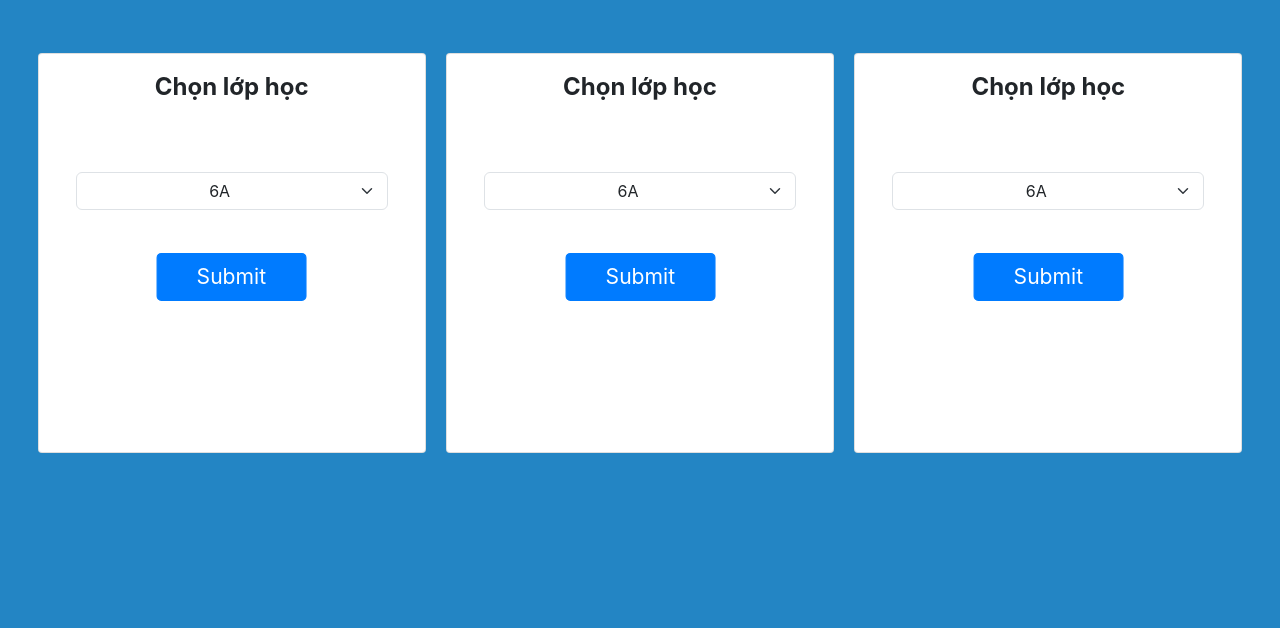
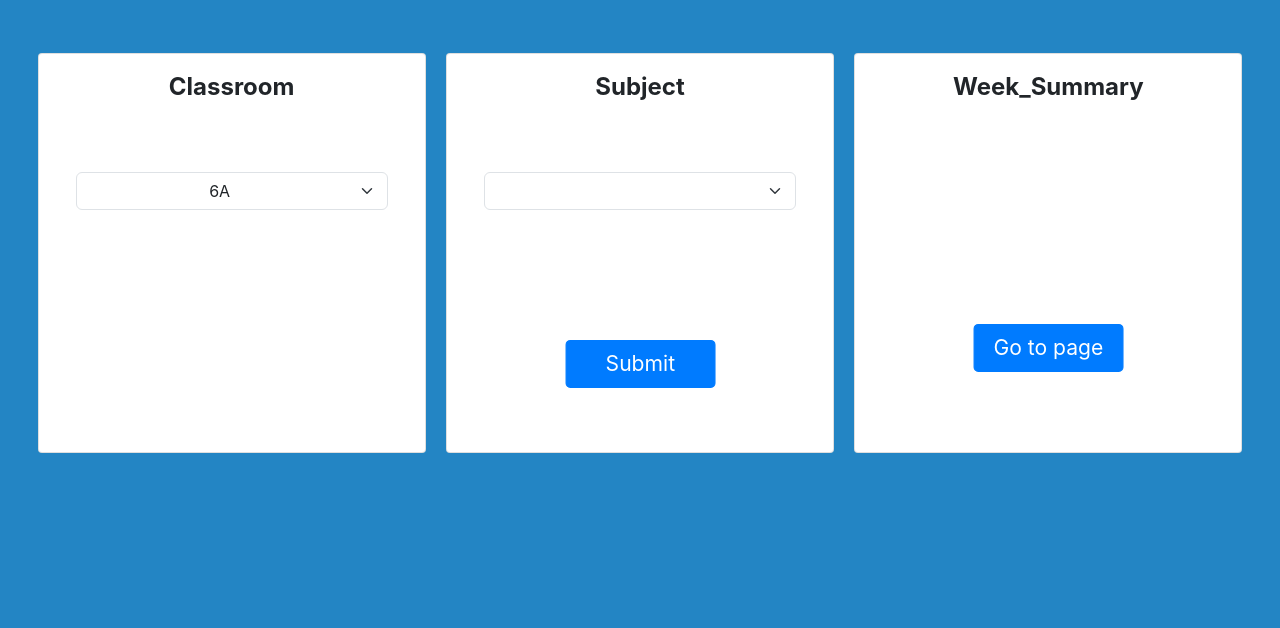
Before and after one commit to CodeBotX/Classroom_Management, a Django app: page /option/ in a window 1280 px wide. Shown: the part 74-702 px from the top of the page. Run offline with Django 4.2, Linux system fonts and the light colour scheme; data comes from the database, SQL or seed files in the repository; both versions use the stored data as it was after the commit; lists and menus that the app fills with data are empty; some libraries are stand-ins or nearby versions.

Commit message:
add view option

```diff
--- a/my_Class/forms.py
+++ b/my_Class/forms.py
@@ -3,6 +3,7 @@
 import re
 from django.contrib.auth.models import User
 from django.core.exceptions import ObjectDoesNotExist
+from .models import *
 
 class RegistrationForm(forms.Form):
     username = forms.CharField(label='Tài Khoản', max_length=50)
--- a/my_Class/templates/classroom.html
+++ b/my_Class/templates/classroom.html
@@ -24,17 +24,16 @@
                   <div class="container overflow-hidden">
                     <div class="row">
                       <div class="col-3">
-                       <div class="p-3 border bg-light text-center d-flex align-items-center justify-content-center" style="border-radius: 10px; height: 60px">Custom column padding</div>
+                       <div class="p-3 border bg-light text-center d-flex align-items-center justify-content-center" style="border-radius: 10px; height: 60px">{{ class.class_CODE }}</div>
                       </div>
                       <div class="col-3">
-                        <div class="p-3 border bg-light text-center d-flex align-items-center justify-content-center" style="border-radius: 10px; height: 60px">Custom column padding</div>
+                        <div class="p-3 border bg-light text-center d-flex align-items-center justify-content-center" style="border-radius: 10px; height: 60px">{{subject_code}}</div>
                       </div>
                     </div>
                   </div>
                 </div>
               </div>
             </div>
-            {% comment %} <p class="col-2 display-7  text-white text-center" style="font-size: 30px">{{class}} </p> {% endcomment %}
 
           </div>
             <div class="card" style="margin-top: 2%; margin-bottom: 1%">
--- a/my_Class/templates/option.html
+++ b/my_Class/templates/option.html
@@ -3,10 +3,34 @@
 
 
 {% block content %}
+<!-- option.html -->
+<script src="https://ajax.googleapis.com/ajax/libs/jquery/3.5.1/jquery.min.js"></script>
+<script>
+$(document).ready(function() {
+    $('.class_code').change(function() {
+        var url = "{% url 'option' %}";
+        var class_code = $(this).val();
+        $.ajax({
+            url: url,
+            data: {
+                'class_code': class_code
+            },
+            success: function(data) {
+                var select = $('.subject_code');
+                select.empty();
+                $.each(data, function(index, value) {
+                    select.append('<option value="' + value.subject_CODE + '">' + value.subject_name + '</option>');
+                });
+            }
+        });
+    });
+});
+</script>
 <div class="row" style="margin-left: 1%; margin-right: 1%">
+    {% comment %} Block Chọn Lớp Học {% endcomment %}
     <div class="col-4" style="padding: 10px; margin-top: 3%">
         <div class="card" style="height: 25rem;">
-            <h4 class="card-title text-center font-weight-bold" style="margin-top: 5%; font-size:150% ">Chọn lớp học</h4>
+            <h4 class="card-title text-center font-weight-bold" style="margin-top: 5%; font-size:150% ">Classroom</h4>
             <div class="card-body" style="margin-top: 10%">
                 <form method="post" class="content" style=" width: 90%; margin: 0 auto; text-align: center;">
                     {% csrf_token %}
@@ -15,69 +39,38 @@
                             <option class="text-center" style="font-size: 1em" value="{{ class.class_CODE }}">{{ class.class_CODE }}</option>
                         {% endfor %}
                     </select>
-                        <button type="submit" class="btn btn-primary" value="Chọn" style="transform: scale(1.2); width:40%; margin-top: 15%; margin-left: auto; margin-right: auto; display: block; font-size: 1.1em">Submit</button>
+
                 </form>
-
-                {% if subjects %}
-                    <h2>Môn học trong lớp {{ classes.class_CODE }}:</h2>
-                    <ul>
-                        {% for subject in subjects %}
-                            <li>{{ subject.subject_name }}</li>
-                        {% endfor %}
-                    </ul>
-                {% endif %}
             </div>
         </div>
     </div>
-
+    {% comment %} Block chọn môn học {% endcomment %}
     <div class="col-4" style="padding: 10px; margin-top: 3%">
         <div class="card" style="height: 25rem;">
-            <h4 class="card-title text-center font-weight-bold" style="margin-top: 5%; font-size:150% ">Chọn lớp học</h4>
+            <h4 class="card-title text-center font-weight-bold" style="margin-top: 5%; font-size:150% ">Subject</h4>
             <div class="card-body" style="margin-top: 10%">
-                    <form method="post" class="content" style=" width: 90%; margin: 0 auto; text-align: center;">
+                <form method="post"class="content" style=" width: 90%; margin: 0 auto; text-align: center;">
                     {% csrf_token %}
-                        <select class="form-select class_code" aria-label="Default select example" style="width: 100%; font-size: 1em;">
-                            {% for class in classes %}
-                                <option class="text-center" style="font-size: 1em" value="{{ class.class_CODE }}">{{ class.class_CODE }}</option>
-                            {% endfor %}
+                    <select class="form-select subject_code" aria-label="Default select example" style="width: 100%; font-size: 1em;">
+                        <!-- Options will be populated by JavaScript -->
                     </select>
-                        <button type="submit" class="btn btn-primary" value="Chọn" style="transform: scale(1.2); width:40%; margin-top: 15%; margin-left: auto; margin-right: auto; display: block; font-size: 1.1em">Submit</button>
+                    <br>
+                    <button type="submit" class="btn btn-primary" value="Chọn" style="transform: scale(1.2); width:40%; margin-top: 35%; margin-left: auto; margin-right: auto; display: block; font-size: 1.1em">Submit</button>
                 </form>
 
-                {% if subjects %}
-                    <h2>Môn học trong lớp {{ classes.class_CODE }}:</h2>
-                    <ul>
-                        {% for subject in subjects %}
-                            <li>{{ subject.subject_name }}</li>
-                        {% endfor %}
-                    </ul>
-                {% endif %}
             </div>
         </div>
     </div>
-
+    {% comment %} Week_summary {% endcomment %}
     <div class="col-4" style="padding: 10px; margin-top: 3%">
         <div class="card" style="height: 25rem;">
-            <h4 class="card-title text-center font-weight-bold" style="margin-top: 5%; font-size:150% ">Chọn lớp học</h4>
+            <h4 class="card-title text-center font-weight-bold" style="margin-top: 5%; font-size:150% ">Week_Summary</h4>
             <div class="card-body" style="margin-top: 10%">
-                    <form method="post" class="content" style=" width: 90%; margin: 0 auto; text-align: center;">
+                    <form method="post" action="{% url 'reviewweekend' %}" class="content" style=" width: 90%; margin: 0 auto; text-align: center;">
                         {% csrf_token %}
-                        <select class="form-select class_code" aria-label="Default select example" style="width: 100%; font-size: 1em;">
-                            {% for class in classes %}
-                                <option class="text-center" style="font-size: 1em" value="{{ class.class_CODE }}">{{ class.class_CODE }}</option>
-                            {% endfor %}
-                        </select>
-                        <button type="submit" class="btn btn-primary" value="Chọn" style="transform: scale(1.2); width:40%; margin-top: 15%; margin-left: auto; margin-right: auto; display: block; font-size: 1.1em">Submit</button>
+
+                        <button type="submit" class="btn btn-primary" value="Chọn" style="transform: scale(1.2); width:40%; margin-top: 50%; margin-left: auto; margin-right: auto; display: block; font-size: 1.1em">Go to page</button>
                     </form>
-
-                {% if subjects %}
-                    <h2>Môn học trong lớp {{ classes.class_CODE }}:</h2>
-                    <ul>
-                        {% for subject in subjects %}
-                            <li>{{ subject.subject_name }}</li>
-                        {% endfor %}
-                    </ul>
-                {% endif %}
             </div>
         </div>
     </div>
--- a/my_Class/urls.py
+++ b/my_Class/urls.py
@@ -10,7 +10,7 @@
     # path('login/', auth_views.LoginView.as_view(template_name='login.html'),name='login'),
     # path('login/', views.siteLoginView.as_view(),name='login'),
     path('home/', CustomLoginView.as_view(template_name='login.html'), name='home'),
-    path('option/', views.option_view, name='register'),
+    path('option/', views.option_view, name='option'),
     path('classroom/',views.classroom_view , name='Classroom'),
     path('register/', views.register_view, name='register'),
     path('logout/', auth_views.LogoutView.as_view(next_page='home'), name="logout"),
--- a/my_Class/views.py
+++ b/my_Class/views.py
@@ -5,11 +5,11 @@
 # from .forms import RegistrationForm
 from django.http import HttpResponseRedirect
 from django.contrib.auth.decorators import login_required
-from django.contrib.auth import authenticate,login
-from django.views.generic import TemplateView, ListView, DetailView
+
 from datetime import datetime
 from .forms import *
 from django.contrib.auth.views import LoginView
+from django.http import JsonResponse
 
 # from django.http import HttpResponseRedirect
 
@@ -21,13 +21,16 @@
 @login_required(login_url='/home/')
 def classroom_view(request):
   now = datetime.now()
-  classroom = Class.objects.get(class_CODE='6A')
+  class_code = request.session.get('class_code', None)
+  subject_code = request.session.get('subject_code', None)
+  classroom = Class.objects.get(class_CODE=class_code)
   students = Student.objects.filter(classroom=classroom)
   template = loader.get_template('classroom.html')
   context = {
       'class':classroom,
       'Students' : students,
       'current_time':now,
+      'subject_code': subject_code,
   }
   return HttpResponse(template.render(context,request))
 
@@ -68,7 +71,6 @@
       form = StudentIDForm(request.POST)
       if form.is_valid():
           student_id = form.cleaned_data['student_id']
-
           return redirect('student_grade_view', student_ID=student_id)
       else:
           return super().post(request, *args, **kwargs)
@@ -97,48 +99,48 @@
 from django.shortcuts import render, redirect
 from .models import Class
 
-# def subject_view(request, class_code):
-#     if request.method == 'POST':
-#         subject_code = request.POST.get('subject_code')
-#         # Xử lý lựa chọn của người dùng ở đây...
-#         # Ví dụ: chuyển hướng đến một trang khác với subject_code
-#         return redirect('some_view_name', subject_code=subject_code)
-#     else:
-#         class_obj = Class.objects.get(class_CODE=class_code)
-#         subjects = class_obj.subjects.all()
-#         return render(request, 'classroom.html', {'subjects': subjects})
+
 
 # def option_view(request):
-#     template = loader.get_template('option.html')
-#     classes = Class.objects.all()
-#     if request.method == 'POST':
-#         class_code = request.POST.get('class_code')
-#         class_obj = Class.objects.get(class_CODE=class_code)
-#         subjects = class_obj.subjects.all()
-#     else:
-#         subjects = None
-
-#     context = {
-#         'classes': classes,
-#         'subjects': subjects
-#     }
-#     return HttpResponse(template.render(context, request))
-
-
+#   if request.method == 'GET':
+#       class_code = request.GET.get('class_CODE')
+#       classroom = get_object_or_404(Class, class_CODE=class_code)
+#       subjects = list(classroom.subjects.values())
+#       return JsonResponse(subjects, safe=False)
+#   else:
+#       classes = Class.objects.all()
+#       return render(request, 'option.html', {'classes': classes})
 
 def option_view(request):
-    if request.method == 'POST':
-        class_code = request.POST.get('class_code')
+  classes = Class.objects.all()
+  subjects = None
+  if request.method == 'POST':
+    class_code = request.POST.get('class_code')
+    subject_code = request.POST.get('subject_code')
+    request.session['class_code'] = class_code
+    request.session['subject_code'] = subject_code
+    return redirect('Classroom')  # Redirect to the classroom view
+  elif 'class_code' in request.GET:
+    class_code = request.GET.get('class_code')
+    try:
         classroom = Class.objects.get(class_CODE=class_code)
-        subjects = classroom.subjects.all()
-    else:
-        classroom = None
-        subjects = None
-
-    classes = Class.objects.all()
-    context = {
-        'classroom': classroom,
-        'subjects': subjects,
-        'classes': classes,
-    }
-    return render(request, 'Option.html', context)
+        subjects = list(classroom.subjects.values())
+    except Class.DoesNotExist:
+        pass
+  if subjects is not None:
+    return JsonResponse(subjects, safe=False)
+  else:
+    return render(request, 'option.html', {'classes': classes})
+  # if 'class_code' in request.GET:
+  #     class_code = request.GET.get('class_code')
+  #     subject_code = request.GET.get('subject_code',None)
+  #     try:
+  #       classroom = Class.objects.get(class_CODE=class_code)
+  #       subjects = list(classroom.subjects.values())
+  #       request.session['class_code'] = class_code
+  #     except Class.DoesNotExist:
+  #       pass
+  # if subjects is not None:
+  #     return JsonResponse(subjects, safe=False)
+  # else:
+  #     return render(request, 'option.html', {'classes': classes})
```
Also changed, not shown: db.sqlite3. Lines whose indentation alone changed are shown as unchanged.
